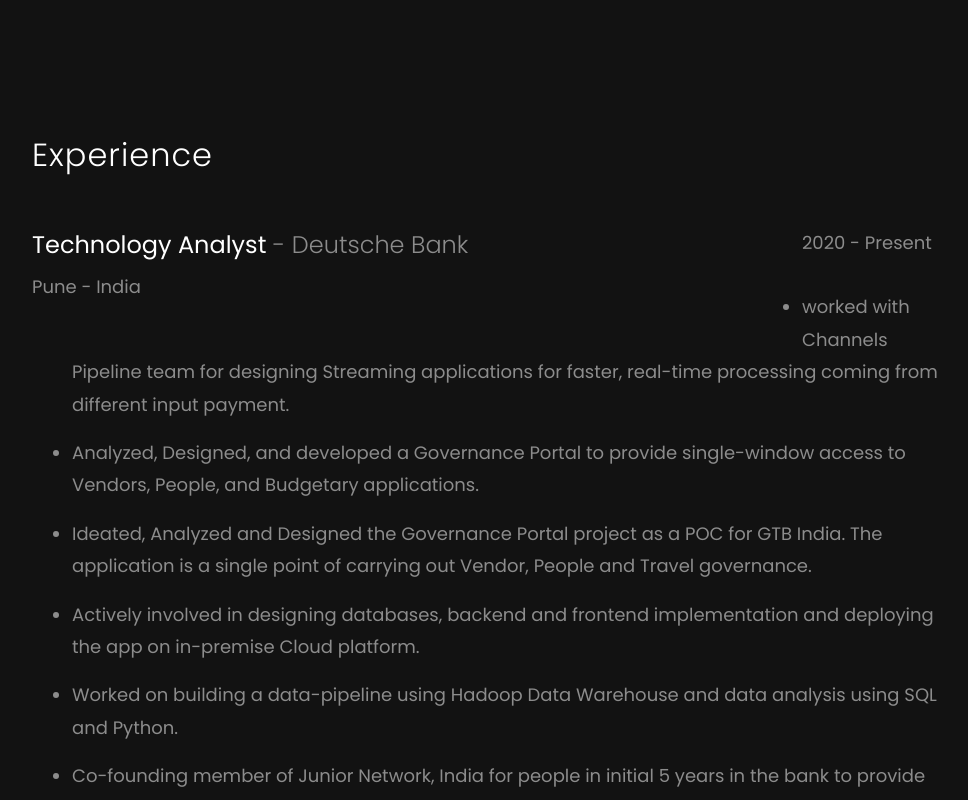
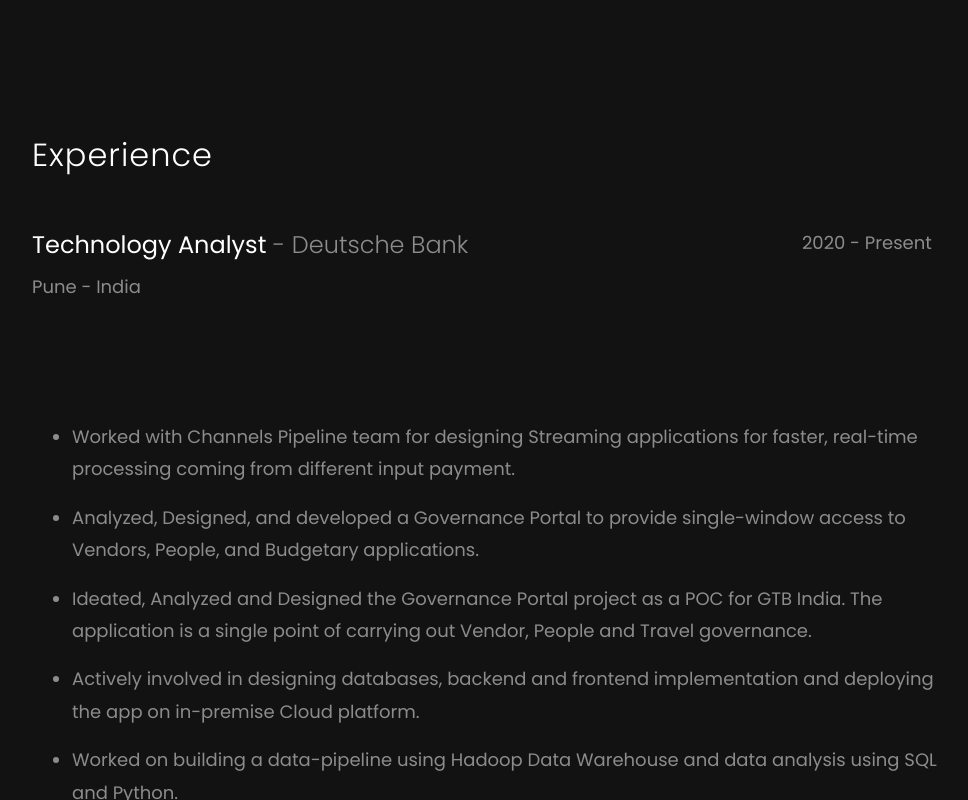
Before and after one commit to kulkarniparth/kulkarniparth.github.io, a plain HTML site: page index.html in a window 1280 px wide. Shown: the part 1232-2032 px from the top of the page, without its empty margins (243-1211 px from the left). Drawn offline with Linux system fonts and the light colour scheme; some packages are replaced by stand-ins of ours; no server answers; files whose address does not match are found by name.

Commit message:
Update index.html

```diff
--- a/index.html
+++ b/index.html
@@ -123,10 +123,10 @@
           				<div class="year">
           					<p>2020 - Present</p>
           				</div>
-					<br></br>
+					<br></br><br></br><br></br>
 					<div class="description">
 						<ul>
-							<li><p>worked with Channels Pipeline team for designing Streaming applications for faster, real-time processing coming from different input payment.</p></li>
+							<li><p>Worked with Channels Pipeline team for designing Streaming applications for faster, real-time processing coming from different input payment.</p></li>
 							<li><p>Analyzed, Designed, and developed a Governance Portal to provide single-window access to Vendors, People, and Budgetary applications.</p></li>
 							<li><p>Ideated, Analyzed and Designed the Governance Portal project as a POC for GTB India. The application is a single point of carrying out Vendor, People and Travel governance.</p></li>
 							<li><p>Actively involved in designing databases, backend and frontend implementation and deploying the app on in-premise Cloud platform.</p></li>
```
